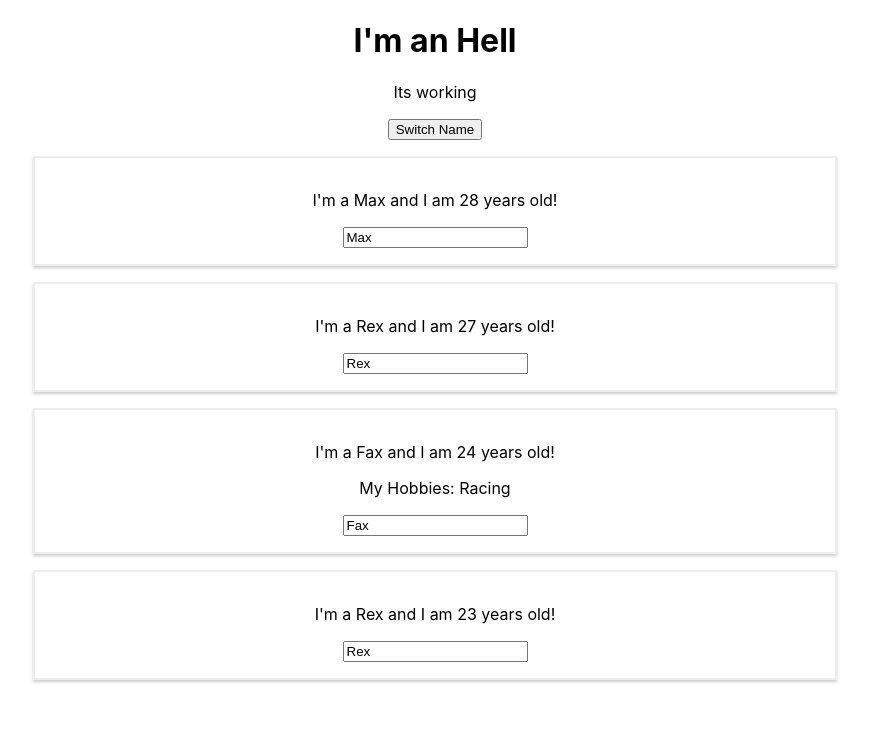
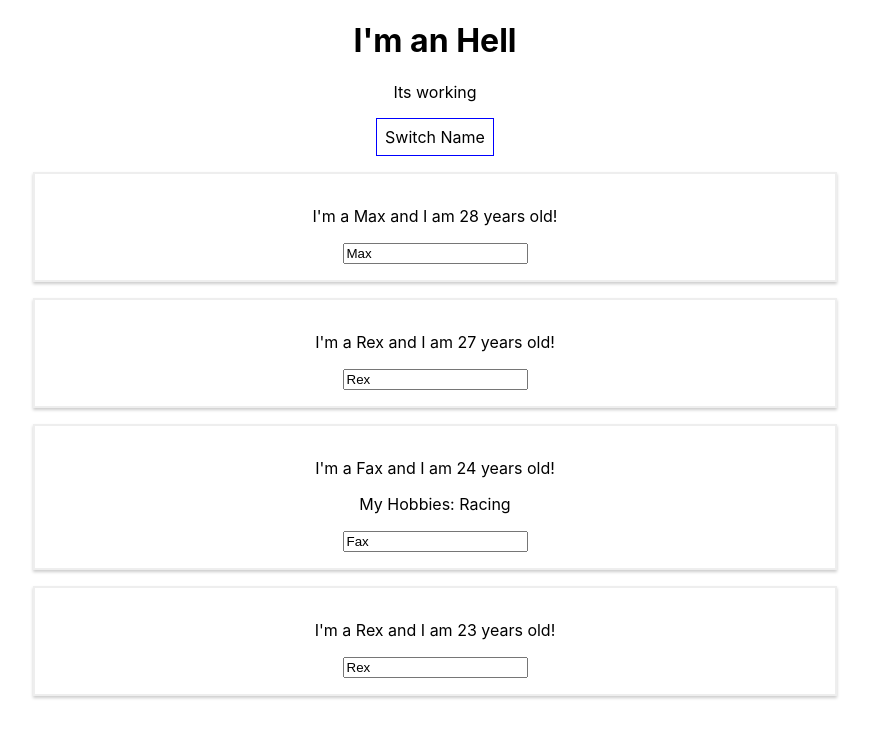
Before and after one commit to pyzen5/react, a React (Create React App) app: page / in a window 1280 px wide. Shown: the top 738 px of the page, without its empty margins (205-1074 px from the left). Built offline with nearby package versions, Linux system fonts and the light colour scheme.

Commit message:
inline style

```diff
--- a/src/App.js
+++ b/src/App.js
@@ -73,12 +73,20 @@
   }
 
   render() {
+    const style = {
+      backgroundColor: 'white',
+      font: 'inherit',
+      border: '1px solid blue',
+      padding: '8px',
+      cursor: 'pointer'
+    }
+
     return (
       <div className="App">
       <h1>I'm an Hell</h1>
       <p>Its working</p>
       {/* inefficient */}
-      <button onClick={() => this.switchNameHandler('Iota')}>Switch Name</button>
+      <button style={style} onClick={() => this.switchNameHandler('Iota')}>Switch Name</button>
       <Person name={this.state.persons[0].name} age={this.state.persons[0].age} />
       <Person name={this.state.persons[1].name} age={this.state.persons[1].age} />
       <Person name={this.state.persons[2].name} age="24" click={this.switchNameHandler.bind(this, 'UIOp')} change={this.nameChangedHandler}>
```
